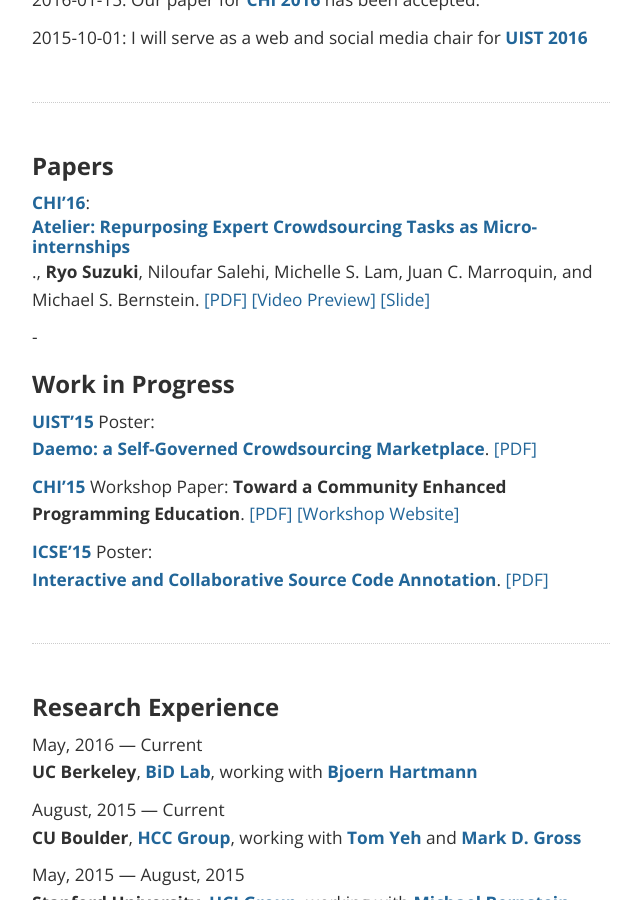
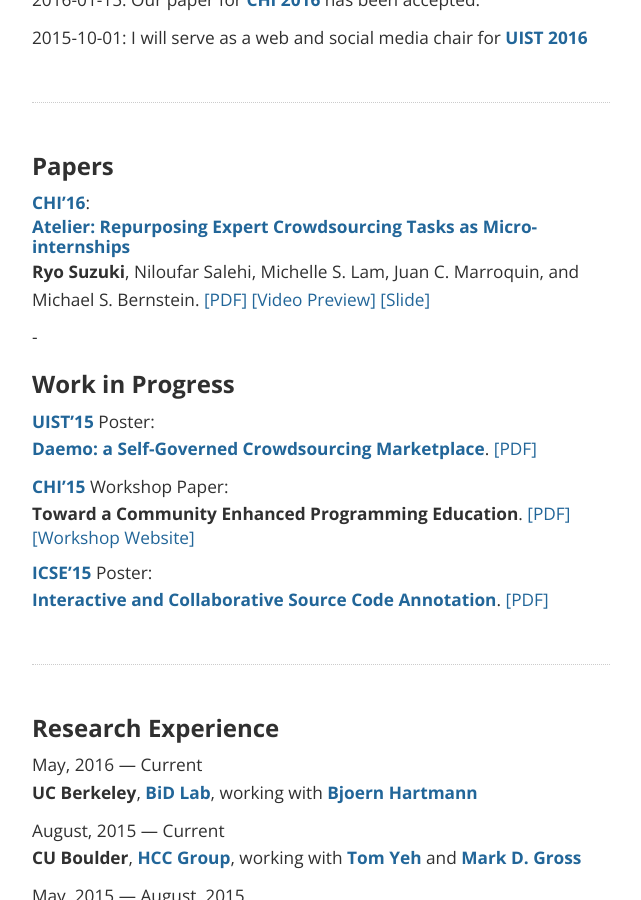
Before and after one commit to ryooopan/homepage, a Jekyll site: the page built from index.md, in a window 1280 px wide and 900 px high, scrolled down 750 px. Shown: the whole window, without its empty margins (319-960 px from the left). Built offline with Jekyll 4.4.1, drawn with Linux system fonts in a browser that asks for light colours; nearby versions of some CDN libraries; Markdown is read by kramdown in place of the engine named in the settings; comment, search, counter and statistics services are not loaded.

```diff
--- a/index.md
+++ b/index.md
@@ -29,17 +29,21 @@ Our work is also featured in the [**media**](https://backchannel.com/its-not-jus
 
 ### Papers
 
-[**CHI'16**](https://chi2016.acm.org/wp/): [**Atelier: Repurposing Expert Crowdsourcing Tasks as Micro-internships**](http://dl.acm.org/citation.cfm?id=2858121)., **Ryo Suzuki**, Niloufar Salehi, Michelle S. Lam, Juan C. Marroquin, and Michael S. Bernstein. [[PDF]](http://hci.stanford.edu/publications/2016/atelier/atelier_2016.pdf) [[Video Preview]](https://youtu.be/tBojZejtFQo) [[Slide]](/publications/chi-2016-slide.pdf)
+[**CHI'16**](https://chi2016.acm.org/wp/): [**Atelier: Repurposing Expert Crowdsourcing Tasks as Micro-internships**](http://dl.acm.org/citation.cfm?id=2858121) <br>
+**Ryo Suzuki**, Niloufar Salehi, Michelle S. Lam, Juan C. Marroquin, and Michael S. Bernstein. [[PDF]](http://hci.stanford.edu/publications/2016/atelier/atelier_2016.pdf) [[Video Preview]](https://youtu.be/tBojZejtFQo) [[Slide]](/publications/chi-2016-slide.pdf)
 
 -
 
 ### Work in Progress
 
-[**UIST'15**](http://uist.acm.org/uist2015/about) Poster: [**Daemo: a Self-Governed Crowdsourcing Marketplace**](http://dl.acm.org/citation.cfm?id=2815739). [[PDF]](http://hci.stanford.edu/publications/2015/crowdresearch/daemo-uist.pdf)
+[**UIST'15**](http://uist.acm.org/uist2015/about) Poster: <br>
+[**Daemo: a Self-Governed Crowdsourcing Marketplace**](http://dl.acm.org/citation.cfm?id=2815739). [[PDF]](http://hci.stanford.edu/publications/2015/crowdresearch/daemo-uist.pdf)
 
-[**CHI'15**](http://chi2015.acm.org/) Workshop Paper: **Toward a Community Enhanced Programming Education**.  [[PDF]](/publications/chi-2015.pdf) [[Workshop Website]](http://hci.tokyo/)
+[**CHI'15**](http://chi2015.acm.org/) Workshop Paper: <br>
+**Toward a Community Enhanced Programming Education**.  [[PDF]](/publications/chi-2015.pdf) [[Workshop Website]](http://hci.tokyo/)
 
-[**ICSE'15**](http://2015.icse-conferences.org/) Poster: [**Interactive and Collaborative Source Code Annotation**](http://dl.acm.org/citation.cfm?id=2819173). [[PDF]](/publications/icse-2015.pdf)
+[**ICSE'15**](http://2015.icse-conferences.org/) Poster: <br>
+[**Interactive and Collaborative Source Code Annotation**](http://dl.acm.org/citation.cfm?id=2819173). [[PDF]](/publications/icse-2015.pdf)
 
 ---
 
```
